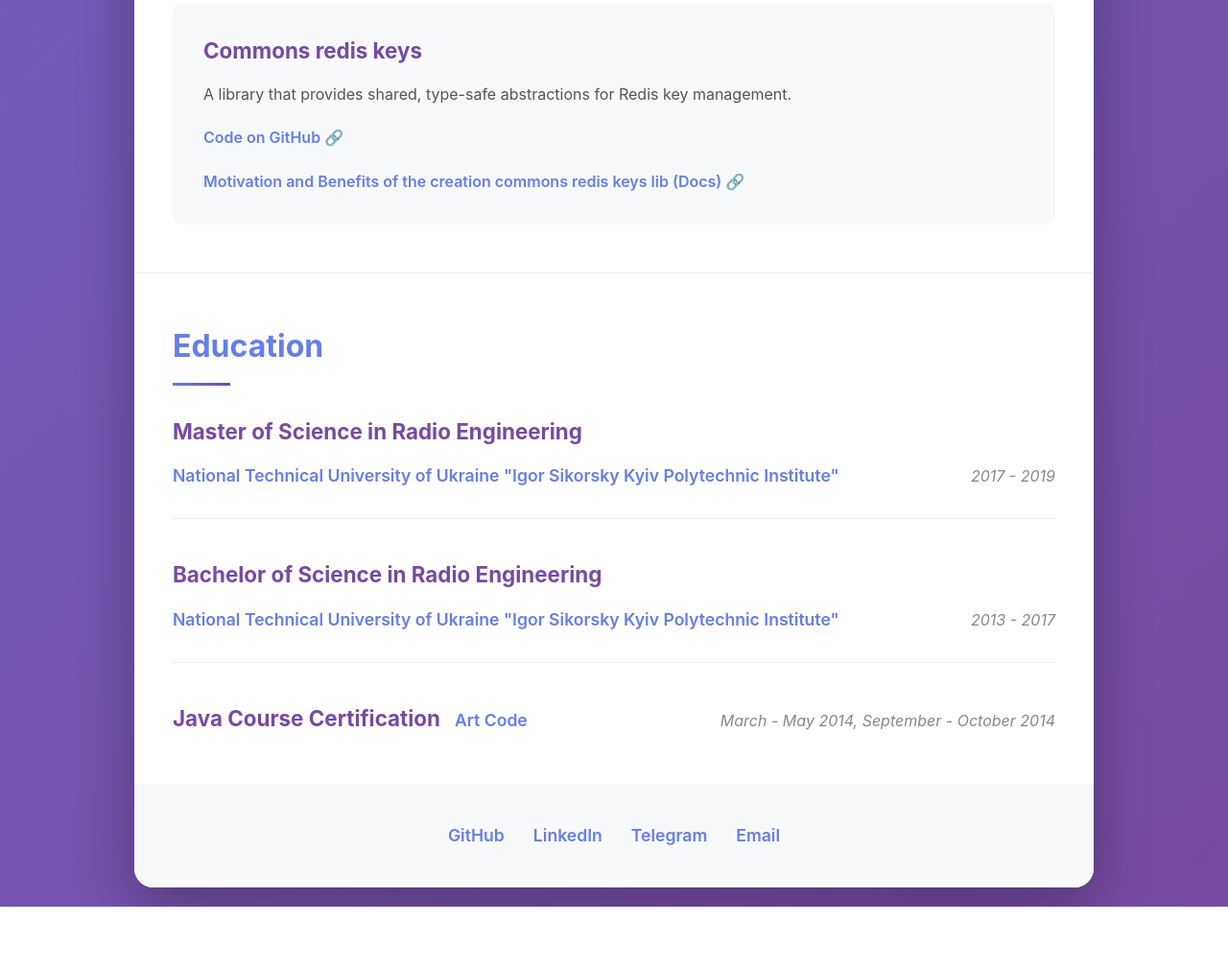
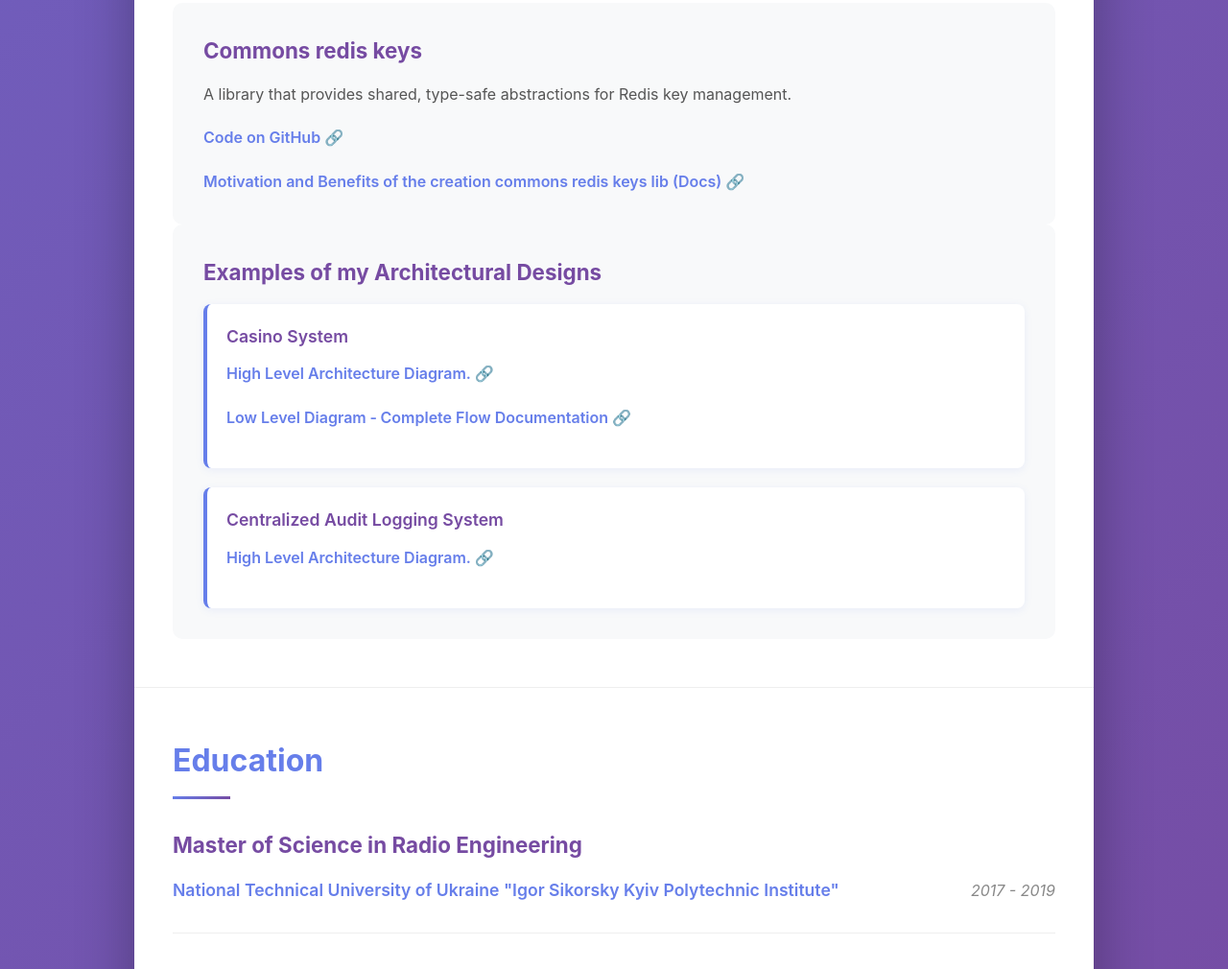
Before and after one commit to vladyslavshevchenkoua/cv, a plain HTML site: page index.html in a window 1280 px wide. Shown: the part 5226-6236 px from the top of the page at 96% size. Before the commit the page ends 6171 px from the top, so only its background shows below. Drawn offline with Linux system fonts and the light colour scheme.

Commit message:
feat: Add Architectural Designs examples

```diff
--- a/index.html
+++ b/index.html
@@ -246,6 +246,32 @@
                     </a>
                 </div>
             </div>
+            <div class="projects-grid">
+                <div class="project-card">
+                    <h3>Examples of my Architectural Designs</h3>
+                    <div class="project-group">
+                        <h4 class="project-group-title">Casino System</h4>
+                        <p>
+                            <a href="https://github.com/vladyslavshevchenkoua/documentation/wiki/Casino-System-%E2%80%90-High-Level-Architecture-Diagram" target="_blank" class="project-link">
+                            High Level Architecture Diagram. 🔗
+                            </a>
+                        </p>
+                        <p>
+                            <a href="https://github.com/vladyslavshevchenkoua/documentation/wiki/Casino-System-%E2%80%90-Low-Level-Diagram-%E2%80%90-Complete-Flow-Documentation" target="_blank" class="project-link">
+                            Low Level Diagram ‐ Complete Flow Documentation 🔗
+                        </a>
+                        </p>
+                    </div>
+                    <div class="project-group">
+                        <h4 class="project-group-title">Centralized Audit Logging System</h4>
+                        <p>
+                            <a href="https://github.com/vladyslavshevchenkoua/documentation/wiki/Centralized-Audit-Logging-System" target="_blank" class="project-link">
+                                High Level Architecture Diagram. 🔗
+                            </a>
+                        </p>
+                    </div>
+                </div>
+            </div>
         </section>
 
         <section class="education">
--- a/style.css
+++ b/style.css
@@ -379,6 +379,26 @@ h2::after {
     color: #764ba2;
 }
 
+.project-group {
+    background: #ffffff;
+    padding: 20px;
+    margin-bottom: 20px;
+    border-radius: 8px;
+    border-left: 4px solid #667eea;
+    box-shadow: 0 2px 8px rgba(102, 126, 234, 0.1);
+}
+
+.project-group:last-child {
+    margin-bottom: 0;
+}
+
+.project-group-title {
+    color: #764ba2;
+    font-size: 1.1em;
+    margin-bottom: 12px;
+    font-weight: 600;
+}
+
 .footer {
     background: #f8f9fa;
     padding: 40px;
```
